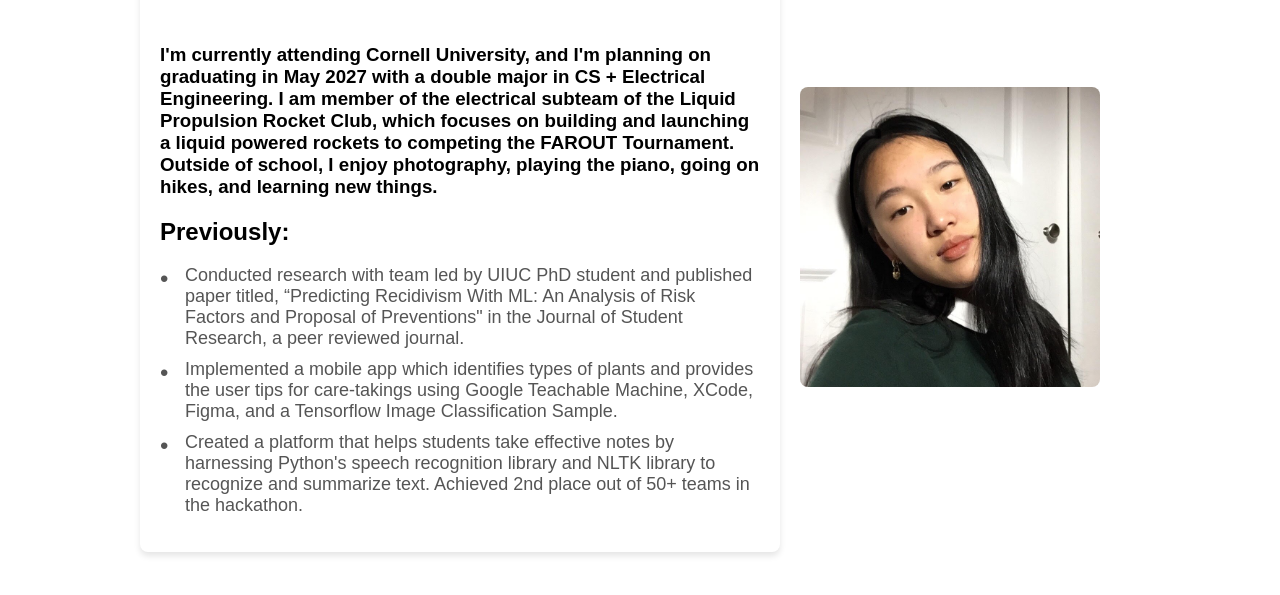
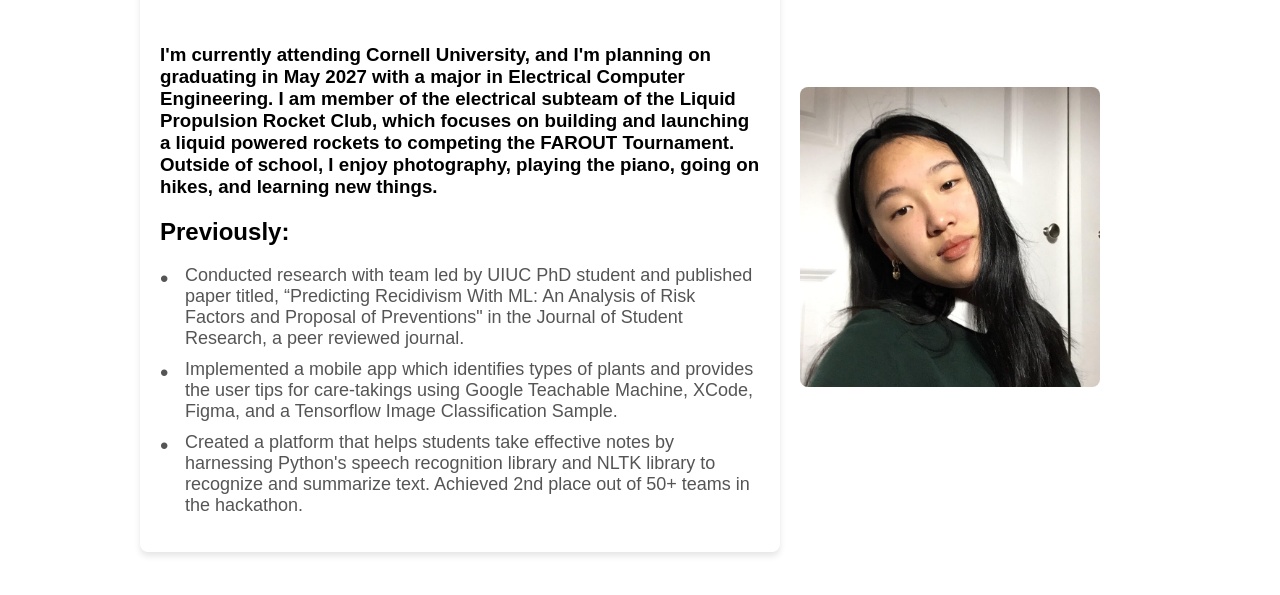
Before and after one commit to viennalli/viennalli.github.io, a plain HTML site: page index.html in a window 1280 px wide. Shown: the part 169-764 px from the top of the page. Drawn offline with Linux system fonts and the light colour scheme.

Commit message:
Update index.html

```diff
--- a/index.html
+++ b/index.html
@@ -62,7 +62,7 @@
   <div class = "container">
   <div class="text-container">
        <h1 class = "typing"> </h1>
-       <h3> I'm currently attending Cornell University, and I'm planning on graduating in May 2027 with a double major in CS + Electrical Engineering. I am member of the electrical subteam of the Liquid Propulsion Rocket Club, which focuses on building and launching a liquid powered rockets to competing the FAROUT Tournament. Outside of school, I enjoy photography, playing the piano, going on hikes, and learning new things.
+       <h3> I'm currently attending Cornell University, and I'm planning on graduating in May 2027 with a major in Electrical Computer Engineering. I am member of the electrical subteam of the Liquid Propulsion Rocket Club, which focuses on building and launching a liquid powered rockets to competing the FAROUT Tournament. Outside of school, I enjoy photography, playing the piano, going on hikes, and learning new things.
 
 </h2>
       <h2>Previously:</h2>
```
